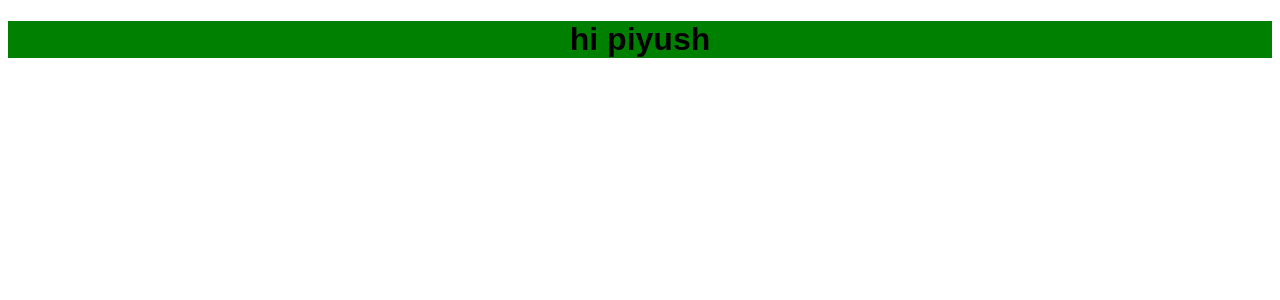
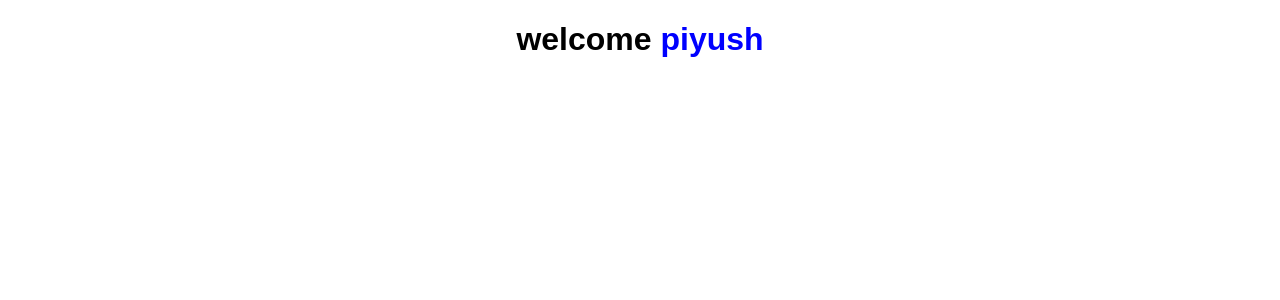
Before and after one commit to piyush4for/react_basic, a React (Create React App) app: page / in a window 1280 px wide. Shown: the top 300 px of the page. Built offline with nearby package versions, Linux system fonts and the light colour scheme.

Commit message:
Update 2 files

```diff
--- a/src/App.js
+++ b/src/App.js
@@ -1,11 +1,19 @@
 import "./styles.css";
 
-var text = "hi piyush";
-var color = "green";
+var text = "piyush";
+var color = "blue";
 export default function App() {
   return (
     <div className="App">
-      <h1 style={{ backgroundColor: color }}>{text}</h1>
+      <h1>
+        welcome <span style={{ color: "blue" }}>{text}</span>
+      </h1>
     </div>
   );
 }
+
+/**
+ * things to notice
+ * class-> className
+ * style->taken as object
+ */
```
Also changed, not shown: 1 other file (tests, documents, lock files or other folders).
